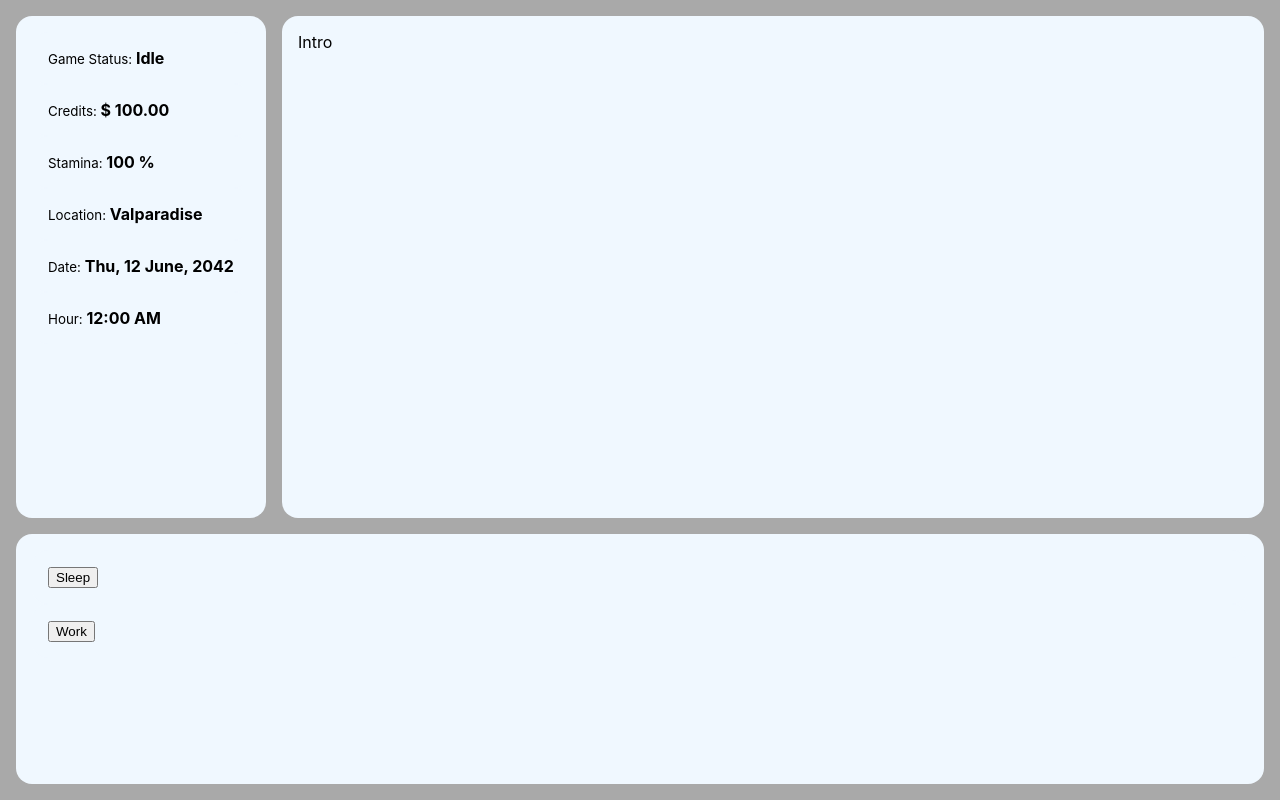
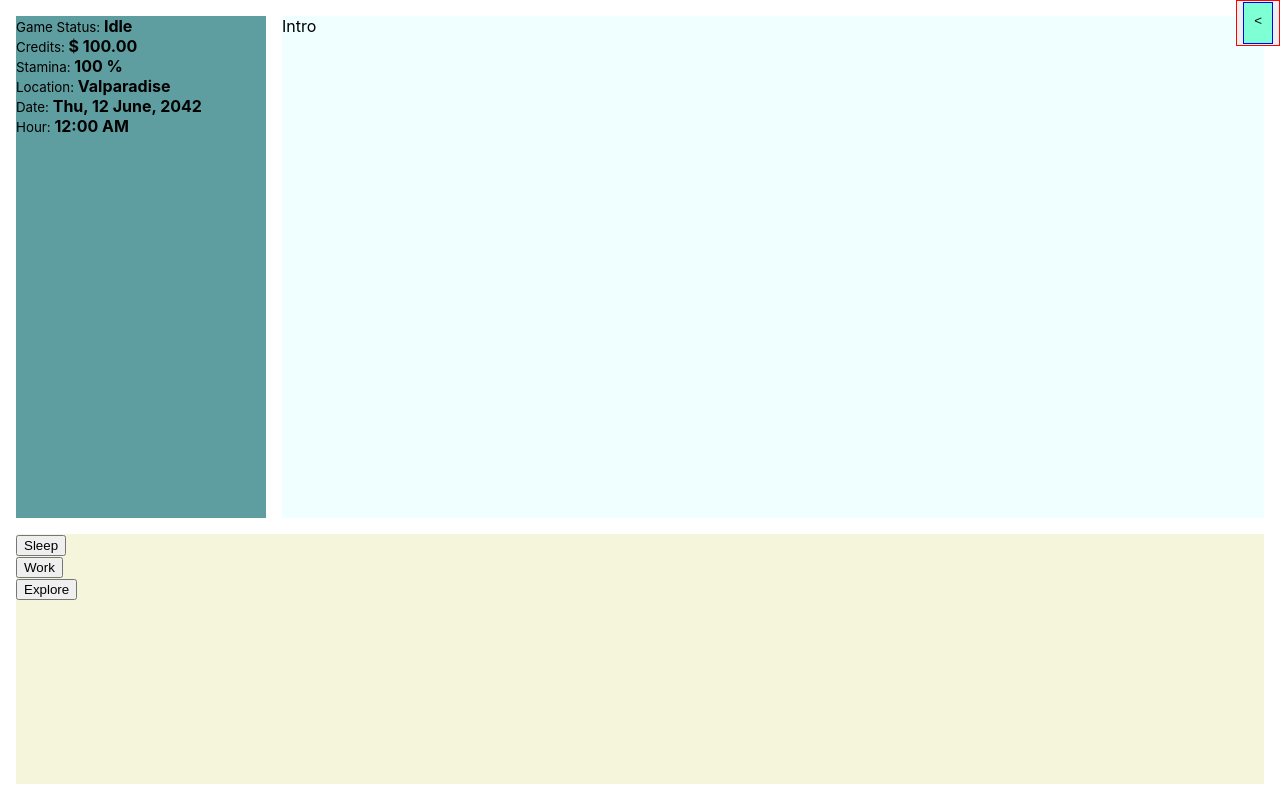
Before and after one commit to miguelbrieva/adventure, a React (Create React App) app: page / in a window 1280 px wide. Built offline with nearby package versions, Linux system fonts and the light colour scheme; the HTML template or start-up script is replaced by a standard one.

Commit message:
Update with bases to the mail system

```diff
--- a/src/App.css
+++ b/src/App.css
@@ -1,18 +1,12 @@
 .App {
+  position: relative;
   box-sizing: border-box;
   display: grid;
   gap: 1rem;
   grid-template-columns: 250px 1fr;
   grid-template-rows: auto 250px;
   padding: 1rem;
-  background-color: darkgray;
   min-height: 100vh;
-}
-
-.App div {
-  background-color: aliceblue;
-  border-radius: 1rem;
-  padding: 1rem;
 }
 
 .status {
--- a/src/App.tsx
+++ b/src/App.tsx
@@ -3,6 +3,7 @@ import Options from './components/Options';
 import Status from './components/Status';
 import QuestInfo from './components/QuestInfo';
 import { StatusProvider } from './contexts/StatusProvider';
+import ShortcutList from './components/ShortcutList/Index';
 
 function App() {
   return (
@@ -10,6 +11,7 @@ function App() {
       <StatusProvider>
         < Status />
         < QuestInfo />
+        < ShortcutList />
         < Options />
       </StatusProvider>
     </div>
--- a/src/components/Options/index.tsx
+++ b/src/components/Options/index.tsx
@@ -1,31 +1,45 @@
 import { useStatus } from '../../hooks/useStatus';
 import Button from '../Button'
 import dayjs from 'dayjs'
+import './style.css'
 
 export interface OptionsInterface {
   [key: string]: string;
 }
 
-const options: OptionsInterface = {
+const baseOptions: OptionsInterface = {
   sleep: "Sleep",
   work: "Work",
-  //connect: "Connect",
-  //explore: "Explore"
+  explore: "Explore",
+  //connect: "Connect"
+}
+
+const exploreOptions: OptionsInterface = {
+  bar: "Bar",
+  forest: "Forest",
+  cyber: "Cybercafé"
 }
 
 function Options() {
-  const {status, dispatch} = useStatus()
+  const { status, dispatch } = useStatus()
 
   const sleep = (state: any) => {
     return {
       stamina: state.stamina + 10,
-      time: dayjs(state.time).add(1,'hour'),
+      time: dayjs(state.time).add(1, 'hour'),
     }
   }
   const work = (state: any) => {
     return {
       stamina: state.stamina - 10,
-      time: dayjs(state.time).add(1,'hour'),
+      time: dayjs(state.time).add(1, 'hour'),
+    }
+  }
+  const explore = (state: any) => {
+    return {
+      stamina: state.stamina - 10,
+      time: dayjs(state.time).add(1, 'hour'),
+
     }
   }
 
@@ -33,23 +47,26 @@ function Options() {
     const chosenOption = event.target.textContent
 
     switch (chosenOption) {
-      case options.sleep:
+      case baseOptions.sleep:
         if (status.stamina === 100) {
           console.log("TODO: Can't Sleep")
           break
         }
-        if (typeof status.stamina === 'number') {
-          dispatch({type: "sleep", payload: sleep})
-        }
+        dispatch({ type: "sleep", payload: sleep })
         break
-      case options.work:
+      case baseOptions.work:
         if (status.stamina === 0) {
           console.log("TODO: Can't Work")
           break
         }
-        if (typeof status.stamina === 'number') {
-          dispatch({type: "work", payload: work})
+        dispatch({ type: "work", payload: work })
+        break
+      case baseOptions.explore:
+        if (status.stamina === 0) {
+          console.log("TODO: Can't Explore")
+          break
         }
+        dispatch({ type: "explore", payload: explore })
         break
       default:
         console.log(`Not a valid option`)
@@ -59,8 +76,8 @@ function Options() {
   return (
     <div className="options">
       {/* <Button>Back</Button> */}
-      {Object.keys(options).map((arg) => {
-        return <div key={arg}><Button handleOption={handleOption}>{options[arg]}</Button></div>
+      {Object.keys(baseOptions).map((arg) => {
+        return <div key={arg}><Button handleOption={handleOption}>{baseOptions[arg]}</Button></div>
       })
       }
     </div>
--- /dev/null
+++ b/src/components/Options/style.css
@@ -0,0 +1,3 @@
+.options {
+  background-color: beige;
+}
--- a/src/components/QuestInfo/index.tsx
+++ b/src/components/QuestInfo/index.tsx
@@ -1,8 +1,9 @@
 import React from 'react'
+import './style.css'
 
 const QuestInfo = () => {
   return (
-    <div>
+    <div className="questinfo">
       Intro
     </div>
   )
--- /dev/null
+++ b/src/components/QuestInfo/style.css
@@ -0,0 +1,3 @@
+.questinfo {
+  background-color: azure;
+}
--- /dev/null
+++ b/src/components/ShortcutList/Index.tsx
@@ -0,0 +1,22 @@
+import React, {useState} from 'react'
+import './style.css'
+
+const ShortcutList = () => {
+  const [show, setShow] = useState(false)
+
+  return (
+    <button className="shortcut-list" onClick={() => setShow(!show)}>
+      <div className="shortcut-list-arrow">{show ? '>' : '<'}</div>
+      {show ? (<div className="shortcut-list-icons">
+        <button className="shortcut-list-icon">💌</button>
+        <button className="shortcut-list-icon">💌</button>
+        <button className="shortcut-list-icon">💌</button>
+        <button className="shortcut-list-icon">💌</button>
+        <button className="shortcut-list-icon">💌</button>
+        <button className="shortcut-list-icon">💌</button>
+      </div>) : ''}
+    </button>
+  )
+}
+
+export default ShortcutList
--- /dev/null
+++ b/src/components/ShortcutList/style.css
@@ -0,0 +1,23 @@
+.shortcut-list {
+  position: absolute;
+  right:0;
+  border: 1px solid red;
+  display: grid;
+  grid-template-columns: repeat(2, auto);
+}
+
+.shortcut-list-arrow {
+  background-color: aquamarine;
+  border: 1px solid blue;
+  padding: 10px;
+  height: 20px;
+}
+
+.shortcut-list-icons {
+  border: 1px solid green;
+	padding: 5px;
+}
+.shortcut-list-icon {
+  display: block;
+  font-size: 50px;
+}
--- a/src/components/Status/index.tsx
+++ b/src/components/Status/index.tsx
@@ -1,6 +1,7 @@
 import dayjs from "dayjs";
 import { useStatus } from "../../hooks/useStatus";
 import { convertToDecimal } from "../../utils";
+import './style.css'
 
 function Status() {
     const {status} = useStatus()
--- /dev/null
+++ b/src/components/Status/style.css
@@ -0,0 +1,3 @@
+.status {
+  background-color: cadetblue;
+}
```
Also changed, not shown: src/components/Options/styles.css (deleted).
